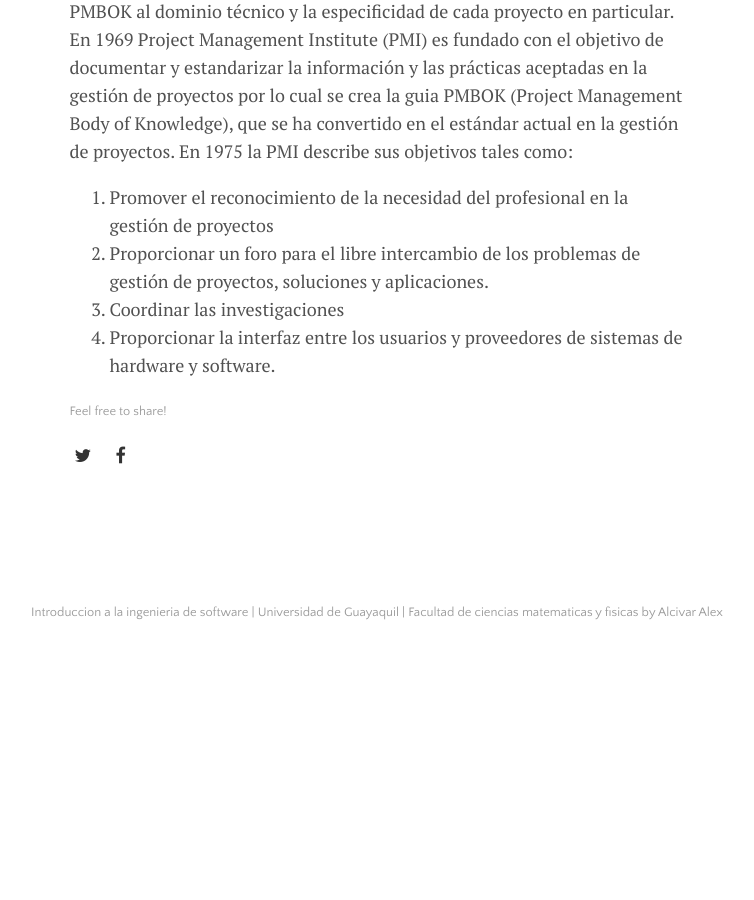
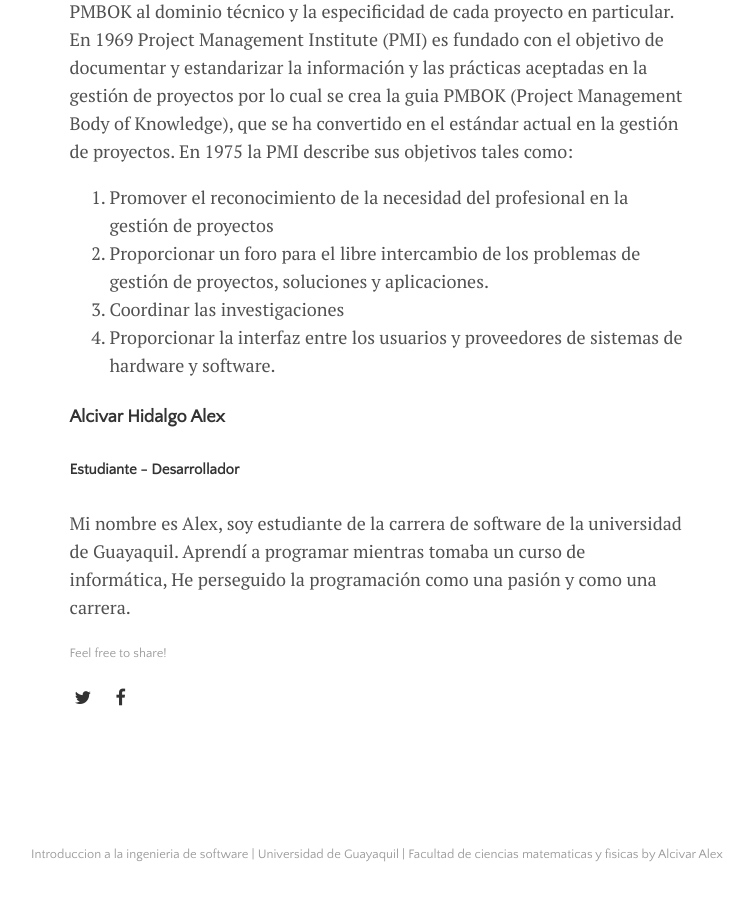
Before and after one commit to Junnlex/Trabajo, a Jekyll site: the page built from _posts/2020-01-01-Introduccion-a-la-ingenieria-de-software.md, in a window 1280 px wide and 900 px high, scrolled down 13252 px. Shown: the whole window, without its empty margins (263-1017 px from the left). Built offline with Jekyll 4.4.1, drawn with Linux system fonts in a browser that asks for light colours; before the commit the page ends 13910 px from its top, so only the background shows below that.

Commit message:
Update 2020-01-01-Introduccion-a-la-ingenieria-de-software.md

```diff
--- a/_posts/2020-01-01-Introduccion-a-la-ingenieria-de-software.md
+++ b/_posts/2020-01-01-Introduccion-a-la-ingenieria-de-software.md
@@ -260,3 +260,7 @@ En 1975 la PMI describe sus objetivos tales como:
 2.	Proporcionar un foro para el libre intercambio de los problemas de gestión de proyectos, soluciones y      aplicaciones.
 3.	Coordinar las investigaciones
 4.	Proporcionar la interfaz entre los usuarios y proveedores de sistemas de hardware y software.
+
+#### Alcivar Hidalgo Alex
+##### Estudiante - Desarrollador
+Mi nombre es Alex, soy estudiante de la carrera de software de la universidad de Guayaquil. Aprendí a programar mientras tomaba un curso de informática, He perseguido la programación como una pasión y como una carrera.
```
